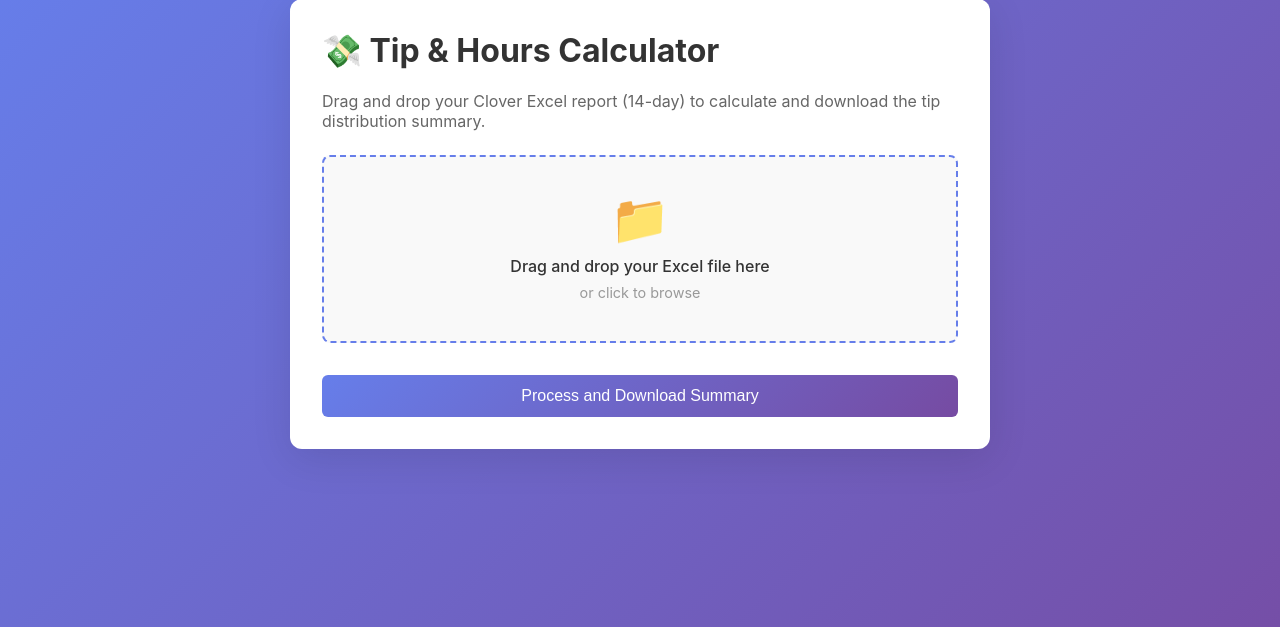
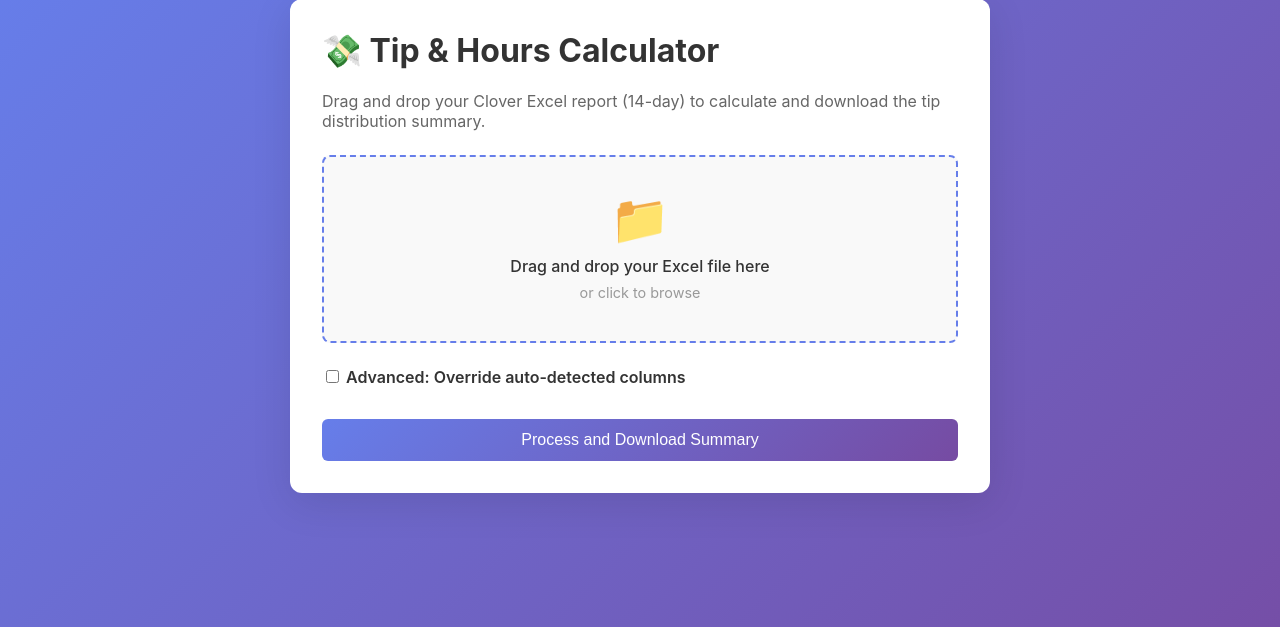
Before and after one commit to darkron008/Tip-and-hours-Calculator-, a Flask app: page / in a window 1280 px wide. Shown: the part 33-660 px from the top of the page. Run offline with Flask 3, Linux system fonts and the light colour scheme.

Commit message:
Add detection logging, advanced mode toggle for manual column overrides

```diff
--- a/templates/index.html
+++ b/templates/index.html
@@ -105,6 +105,25 @@
 
           <!-- Column detection is automatic; no manual inputs required -->
 
+          <label style="margin-top:1rem; font-weight:600;">
+            <input type="checkbox" id="advanced_mode" name="advanced_mode" /> Advanced: Override auto-detected columns
+          </label>
+
+          <!-- Advanced manual inputs (hidden by default) -->
+          <div id="advanced_inputs" style="display:none; background:#f5f5f5; padding:1rem; border-radius:6px; margin-top:1rem;">
+            <label for="date_col">Shift Date Column</label>
+            <input type="text" id="date_col" name="date_col" value="Shift Date" placeholder="e.g., Shift Date" />
+
+            <label for="tips_col">Daily Tips Column</label>
+            <input type="text" id="tips_col" name="tips_col" value="Daily Tip Total" placeholder="e.g., Daily Tip Total" />
+
+            <label for="hours_col">Hours Worked Column</label>
+            <input type="text" id="hours_col" name="hours_col" value="Hours Worked" placeholder="e.g., Hours Worked" />
+
+            <label for="name_col">Employee Name Column</label>
+            <input type="text" id="name_col" name="name_col" value="Employee Name" placeholder="e.g., Employee Name" />
+          </div>
+
           <div class="controls">
             <button type="submit" id="submitBtn">Process and Download Summary</button>
           </div>
@@ -118,6 +137,13 @@
       const fileName = document.getElementById('fileName');
       const form = document.getElementById('form');
       const submitBtn = document.getElementById('submitBtn');
+      const advancedMode = document.getElementById('advanced_mode');
+      const advancedInputs = document.getElementById('advanced_inputs');
+
+      // Toggle advanced inputs when checkbox changes
+      advancedMode.addEventListener('change', () => {
+        advancedInputs.style.display = advancedMode.checked ? 'block' : 'none';
+      });
 
       // Click on drop zone to open file picker
       dropZone.addEventListener('click', () => fileInput.click());
--- a/web_app.py
+++ b/web_app.py
@@ -100,17 +100,20 @@ def index():
 
         # Get column names from form (with defaults); support auto-detect
         auto_detect = request.form.get("auto_detect", "on") == "on"
+        advanced_mode = request.form.get("advanced_mode") == "on"
 
-        if auto_detect:
+        # In advanced mode, use provided values; otherwise auto-detect (pass None)
+        if advanced_mode:
+            date_col = request.form.get("date_col", "").strip() or None
+            tips_col = request.form.get("tips_col", "").strip() or None
+            hours_col = request.form.get("hours_col", "").strip() or None
+            name_col = request.form.get("name_col", "").strip() or None
+        else:
+            # Auto-detect by passing None
             date_col = None
             tips_col = None
             hours_col = None
             name_col = None
-        else:
-            date_col = request.form.get("date_col", "Shift Date")
-            tips_col = request.form.get("tips_col", "Daily Tip Total")
-            hours_col = request.form.get("hours_col", "Hours Worked")
-            name_col = request.form.get("name_col", "Employee Name")
 
         try:
             import pandas as pd
```
Also changed, not shown: calculator/tips.py (+9 -0 lines).
